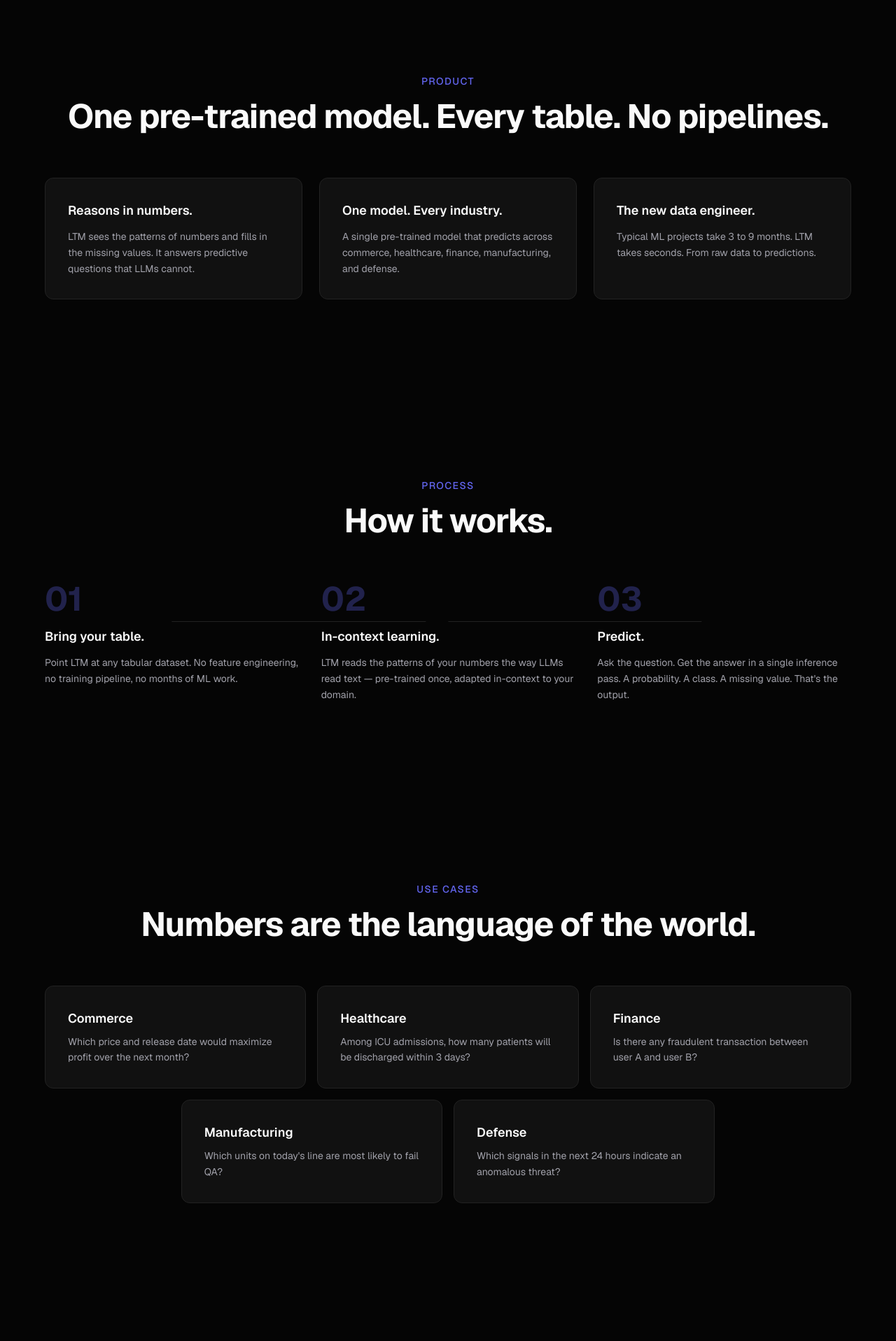
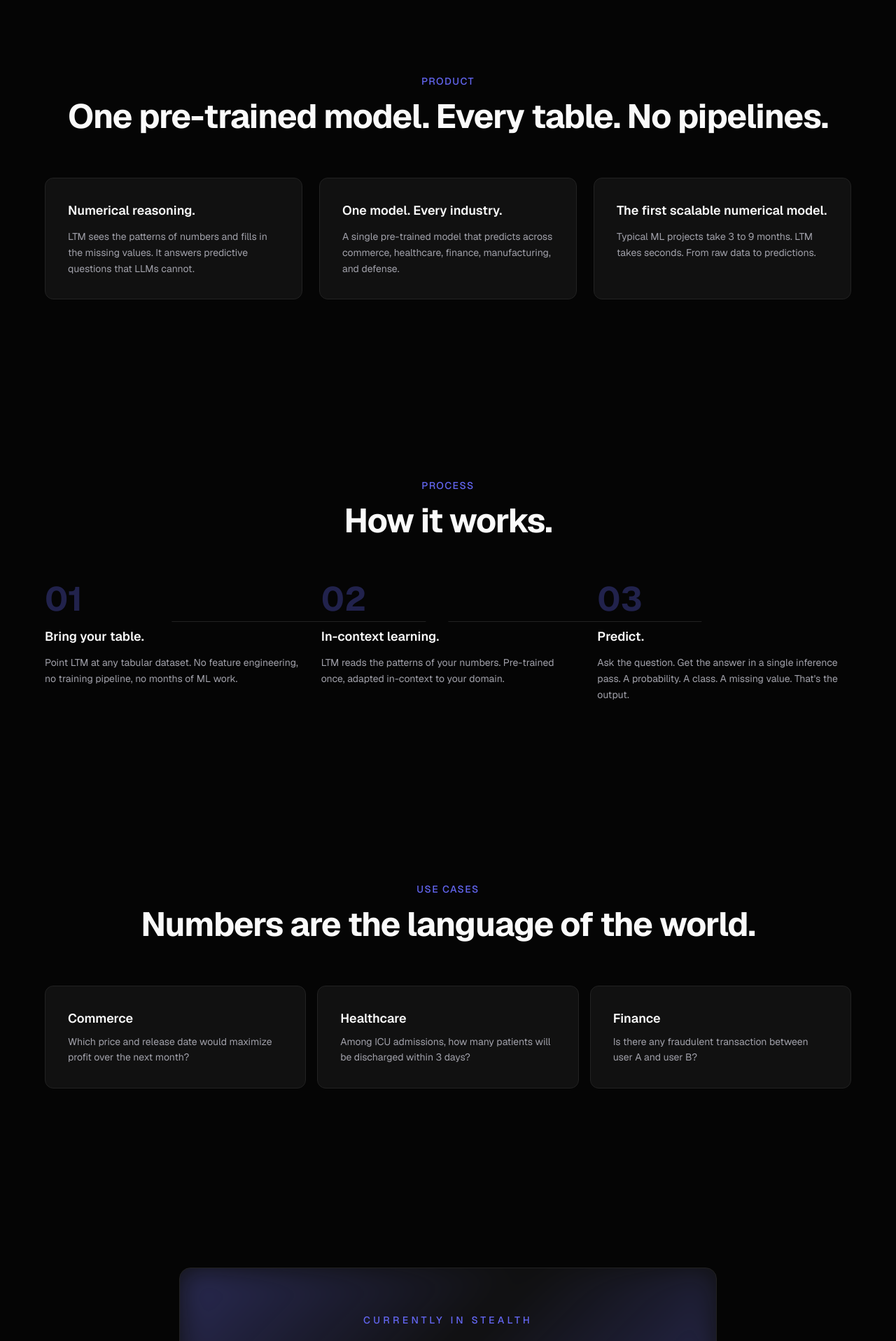
Before and after one commit to nums-ai/nums-ai.github.io, a Next.js app: page / in a window 1280 px wide. Shown: the part 822-2739 px from the top of the page at 70% size. Built offline with nearby package versions, Linux system fonts and the light colour scheme.

Commit message:
Strict KR-deck alignment: drop EN-only phrasing, simplify use cases

```diff
--- a/src/app/layout.tsx
+++ b/src/app/layout.tsx
@@ -29,7 +29,7 @@ export const metadata: Metadata = {
   openGraph: {
     title: "Nums AI — The Large Tabular Model",
     description:
-      "LLMs reason in words. LTM reasons in numbers. The ChatGPT moment for prediction hasn't happened yet — we're building it.",
+      "A pre-trained model that predicts across every industry. The ChatGPT moment for prediction hasn't happened yet — we're building it.",
     type: "website",
     siteName: "Nums AI",
   },
--- a/src/app/page.tsx
+++ b/src/app/page.tsx
@@ -117,7 +117,7 @@ function Hero() {
         </h1>
 
         <p className="animate-fade-up delay-200 mx-auto mt-6 text-lg font-light text-muted sm:text-xl">
-          LLMs reason in words. LTM reasons in numbers. A pre-trained model that predicts across every industry.
+          A pre-trained model that predicts across every industry — in a single inference pass.
         </p>
       </div>
     </section>
@@ -128,7 +128,7 @@ function Hero() {
 
 const features = [
   {
-    title: "Reasons in numbers.",
+    title: "Numerical reasoning.",
     description:
       "LTM sees the patterns of numbers and fills in the missing values. It answers predictive questions that LLMs cannot.",
   },
@@ -138,7 +138,7 @@ const features = [
       "A single pre-trained model that predicts across commerce, healthcare, finance, manufacturing, and defense.",
   },
   {
-    title: "The new data engineer.",
+    title: "The first scalable numerical model.",
     description:
       "Typical ML projects take 3 to 9 months. LTM takes seconds. From raw data to predictions.",
   },
@@ -207,7 +207,7 @@ const steps: { num: string; title: string; description: React.ReactNode }[] = [
     num: "02",
     title: "In-context learning.",
     description:
-      "LTM reads the patterns of your numbers the way LLMs read text — pre-trained once, adapted in-context to your domain.",
+      "LTM reads the patterns of your numbers. Pre-trained once, adapted in-context to your domain.",
   },
   {
     num: "03",
@@ -287,16 +287,6 @@ const useCases = [
     description:
       "Is there any fraudulent transaction between user A and user B?",
   },
-  {
-    industry: "Manufacturing",
-    description:
-      "Which units on today's line are most likely to fail QA?",
-  },
-  {
-    industry: "Defense",
-    description:
-      "Which signals in the next 24 hours indicate an anomalous threat?",
-  },
 ];
 
 function UseCases() {
@@ -318,12 +308,12 @@ function UseCases() {
           </h2>
         </div>
 
-        <div className="mt-16 grid gap-4 sm:grid-cols-2 md:grid-cols-6">
+        <div className="mt-16 grid gap-4 md:grid-cols-3">
           {useCases.map((uc, i) => (
             <div
               key={uc.industry}
               data-reveal
-              className={`delay-${(i + 1) * 100} md:col-span-2 ${i === 3 ? "md:col-start-2" : ""} rounded-xl border p-8 transition-all duration-300 hover:-translate-y-1`}
+              className={`delay-${(i + 1) * 100} rounded-xl border p-8 transition-all duration-300 hover:-translate-y-1`}
               style={{
                 background: "var(--card-bg)",
                 borderColor: "var(--card-border)",
```
